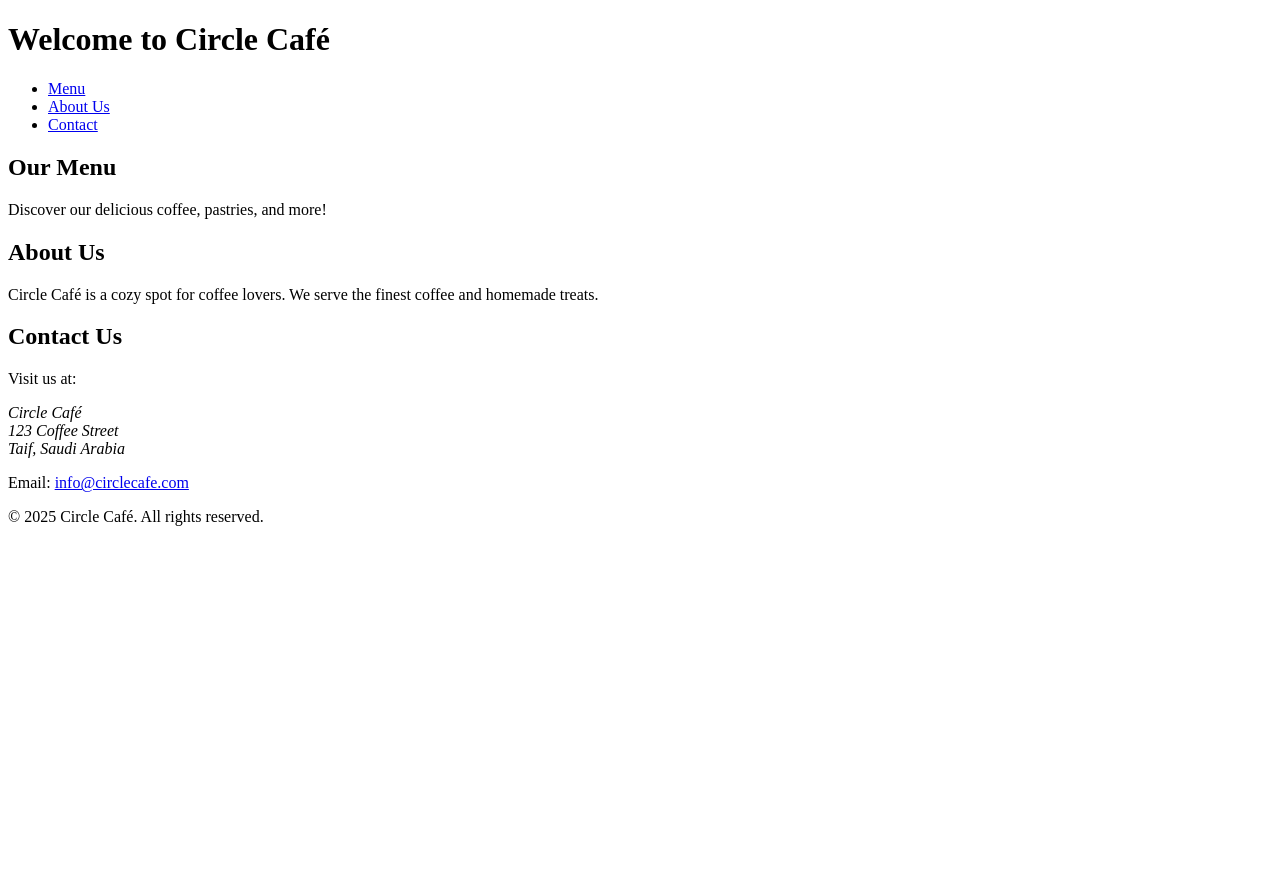
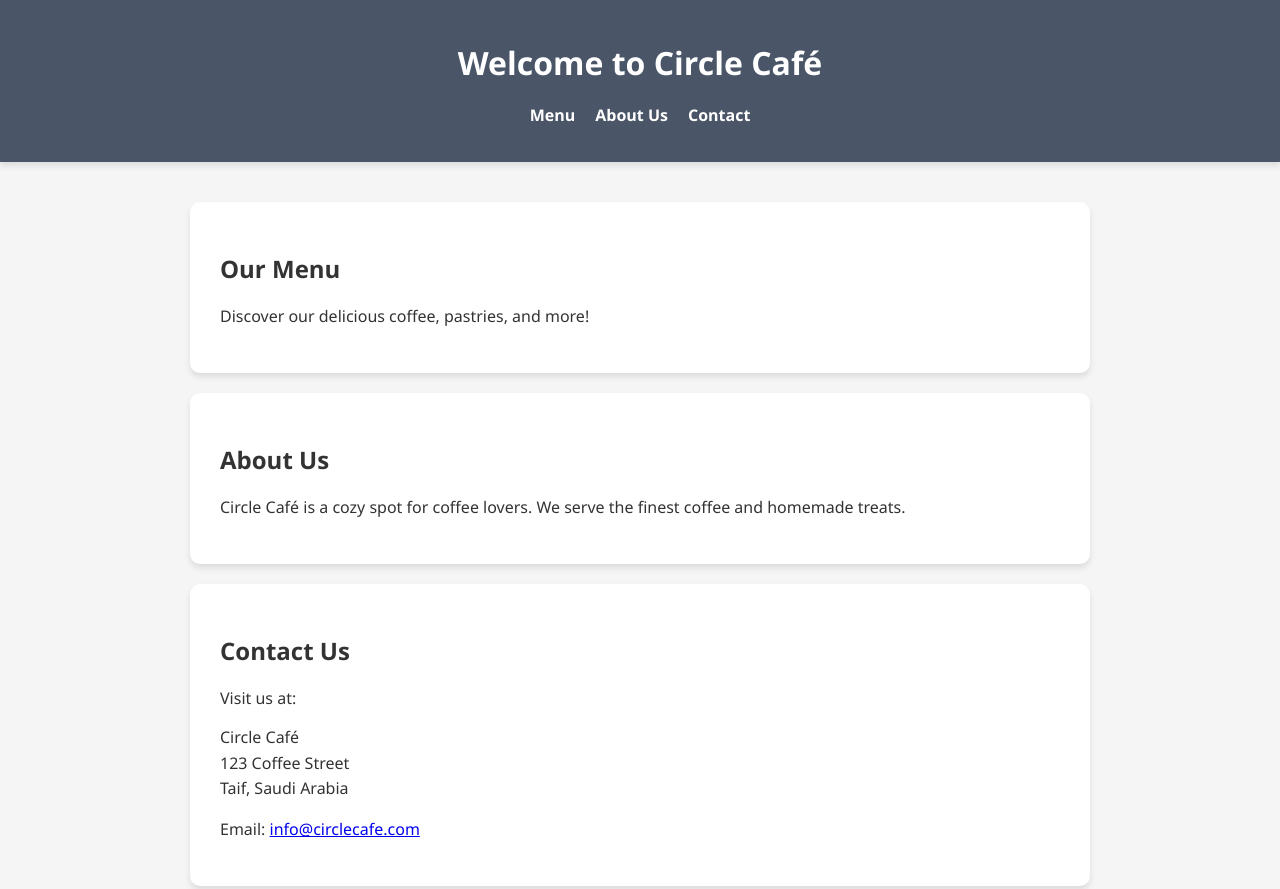
Before and after one commit to circle-cafe/circle-cafe, a plain HTML site: page index.html in a window 1280 px wide. Shown: the top 889 px of the page. Before the commit the page ends 800 px from the top, so only its background shows below. Drawn offline with Linux system fonts and the light colour scheme.

Commit message:
Updated CSS and added new logo

```diff
--- a/index.html
+++ b/index.html
@@ -4,7 +4,79 @@
     <meta charset="UTF-8">
     <meta name="viewport" content="width=device-width, initial-scale=1.0">
     <title>Circle Café</title>
-    <link rel="stylesheet" href="style.css">
+    <style>
+        body {
+            font-family: 'Segoe UI', Tahoma, Geneva, Verdana, sans-serif;
+            margin: 0;
+            padding: 0;
+            background-color: #f5f5f5;
+            color: #333;
+        }
+
+        header {
+            background-color: #4A5568;
+            color: white;
+            padding: 20px 0;
+            text-align: center;
+            box-shadow: 0 4px 6px rgba(0, 0, 0, 0.1);
+        }
+
+        nav ul {
+            list-style: none;
+            padding: 0;
+            display: flex;
+            justify-content: center;
+            gap: 20px;
+        }
+
+        nav a {
+            color: white;
+            text-decoration: none;
+            font-weight: bold;
+        }
+
+        nav a:hover {
+            text-decoration: underline;
+        }
+
+        main {
+            padding: 40px 20px;
+            max-width: 900px;
+            margin: auto;
+        }
+
+        section {
+            background-color: white;
+            padding: 30px;
+            margin-bottom: 20px;
+            border-radius: 10px;
+            box-shadow: 0 4px 6px rgba(0, 0, 0, 0.1);
+        }
+
+        h1, h2 {
+            margin-bottom: 20px;
+        }
+
+        address {
+            font-style: normal;
+            line-height: 1.6;
+        }
+
+        footer {
+            text-align: center;
+            padding: 20px;
+            background-color: #2D3748;
+            color: white;
+            margin-top: 20px;
+        }
+
+        @media (max-width: 600px) {
+            nav ul {
+                flex-direction: column;
+                gap: 10px;
+            }
+        }
+    </style>
 </head>
 <body>
     <header>
@@ -22,7 +94,6 @@
         <section id="menu">
             <h2>Our Menu</h2>
             <p>Discover our delicious coffee, pastries, and more!</p>
-            <!-- Add menu items here -->
         </section>
 
         <section id="about">
--- a/styles.css
+++ b/styles.css
@@ -1,17 +1,28 @@
+:root {
+    --primary-color: #FF0000; /* Red */
+    --secondary-color: #808080; /* Grey */
+    --background-color: #FFFFFF; /* White */
+    --text-color: #333333; /* Dark grey for text */
+}
+
 body {
     font-family: Arial, sans-serif;
+    background-color: var(--background-color); /* White background */
+    color: var(--text-color); /* Dark grey text */
     margin: 0;
     padding: 0;
-    background-color: #f4f4f4;
-    color: #333;
-    line-height: 1.6;
 }
 
 header {
-    background-color: #6f4e37; /* Coffee brown */
-    color: #fff;
-    padding: 20px 0;
+    background-color: var(--secondary-color); /* Grey background */
+    color: var(--background-color); /* White text */
+    padding: 20px;
     text-align: center;
+}
+
+header h1 {
+    margin: 0;
+    font-size: 36px;
 }
 
 nav ul {
@@ -25,25 +36,47 @@ nav ul li {
 }
 
 nav ul li a {
-    color: #fff;
+    color: var(--background-color); /* White text */
     text-decoration: none;
     font-weight: bold;
 }
 
-main {
-    padding: 20px;
+nav ul li a:hover {
+    color: var(--primary-color); /* Red on hover */
+}
+
+button {
+    background-color: var(--primary-color); /* Red background */
+    color: var(--background-color); /* White text */
+    border: none;
+    padding: 10px 20px;
+    cursor: pointer;
+}
+
+button:hover {
+    background-color: #E64A2E; /* Darker red on hover */
 }
 
 section {
-    margin-bottom: 40px;
+    padding: 40px 20px;
+    background-color: var(--background-color); /* White background */
+    border-bottom: 1px solid var(--secondary-color); /* Grey border */
 }
 
-footer {
-    background-color: #6f4e37;
-    color: #fff;
-    text-align: center;
-    padding: 10px 0;
-    position: relative;
-    bottom: 0;
-    width: 100%;
+section h2 {
+    color: var(--primary-color); /* Red headings */
 }
+/* Old CSS */
+.menu-item {
+    margin-bottom: 20px;
+}
+
+.menu-item h3 {
+    font-size: 24px;
+    color: #000000; /* Update to use var(--text-color) */
+}
+
+.menu-item p {
+    font-size: 16px;
+    color: #555555; /* Update to use var(--secondary-color) */
+}
```
